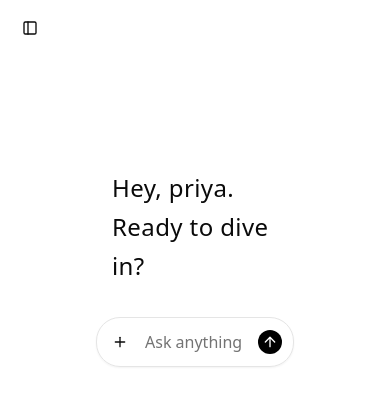
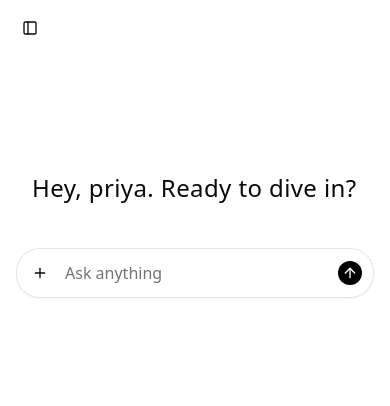
Before and after one commit to Prriya-Karn/mychatgpt, a React (Vite) app: page / in a window 390 px wide. Shown: the top 406 px of the page. Built offline with nearby package versions, Linux system fonts and the light colour scheme; no server answers.

Commit message:
completed

```diff
--- a/src/Gpt.jsx
+++ b/src/Gpt.jsx
@@ -76,7 +76,7 @@ const Gpt = () => {
                             onMouseEnter={() => setIsHover(true)}
                             onMouseLeave={() => setIsHover(false)}
                         >
-                            <p className="text-xs leading-5 bg-[#FAFAFA] px-3 py-1 rounded-3xl cursor-pointer">
+                            <p className="md:text-xs leading-5 bg-[#FAFAFA] px-3 py-1 rounded-3xl cursor-pointer">
                                 {finalInput}
                             </p>
 
@@ -91,7 +91,7 @@ const Gpt = () => {
                     )}
 
                     {/* Response on Left */}
-                    <div className="flex tracking-wide ml-20 mr-20 justify-start min-h-[80px]">
+                    <div className="flex tracking-wide sm:ml-10 sm:mr-10 md:ml-20 md:mr-20 justify-start min-h-[80px]">
                         {loading ? (
                             <div className="flex justify-center items-center w-full">
                                 <Loader className="animate-spin w-8 h-8 text-gray-500" />
@@ -100,7 +100,7 @@ const Gpt = () => {
                             <h1
                                 className={`${res === "Hey, priya. Ready to dive in?"
                                     ? "text-2xl leading-relaxed font-medium"
-                                    : "text-xs leading-5"
+                                        : "md:text-xs leading-5"
                                     } p-4`}
                             >
                                 {res}
@@ -109,7 +109,7 @@ const Gpt = () => {
                     </div>
 
                     {/* Input Box */}
-                    <div className="input-wrapper ml-20 mr-20 relative">
+                    <div className="input-wrapper sm:ml-10 sm:mr-10 md:ml-20 md:mr-20 relative">
                         <Plus className="absolute rounded-full cursor-pointer p-1 ml-1 hover:bg-[#FAFAFA] left-2 top-1/2 transform -translate-y-1/2" />
                         <Input
                             value={input}
```
